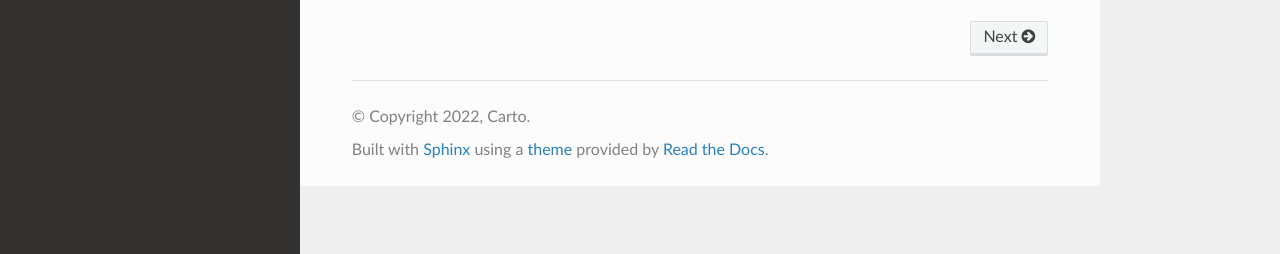
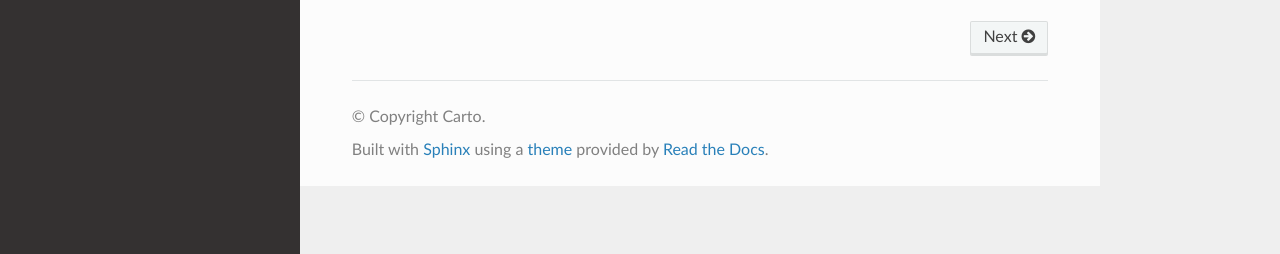
Before and after one commit to CartoDB/raster-loader, a Sphinx documentation site: the page built from docs/source/index.rst, in a window 1280 px wide. Shown: the part 643-897 px from the top of the page. Built offline with Sphinx 7.4.7 and the Read the Docs theme 2.0.0, drawn with Linux system fonts in a browser that asks for light colours; the version number could not be read and is left out; part of the change alters nothing that is shown.

```diff
--- a/docs/source/conf.py
+++ b/docs/source/conf.py
@@ -14,7 +14,9 @@ import raster_loader
 project = "Raster Loader"
 copyright = f"{dt.datetime.now().year}, Carto"
 author = "Carto"
+copyright = author
 release = version = raster_loader.__version__
+language = "en"
 
 # -- General configuration ---------------------------------------------------
 # https://www.sphinx-doc.org/en/master/usage/configuration.html#general-configuration
```
